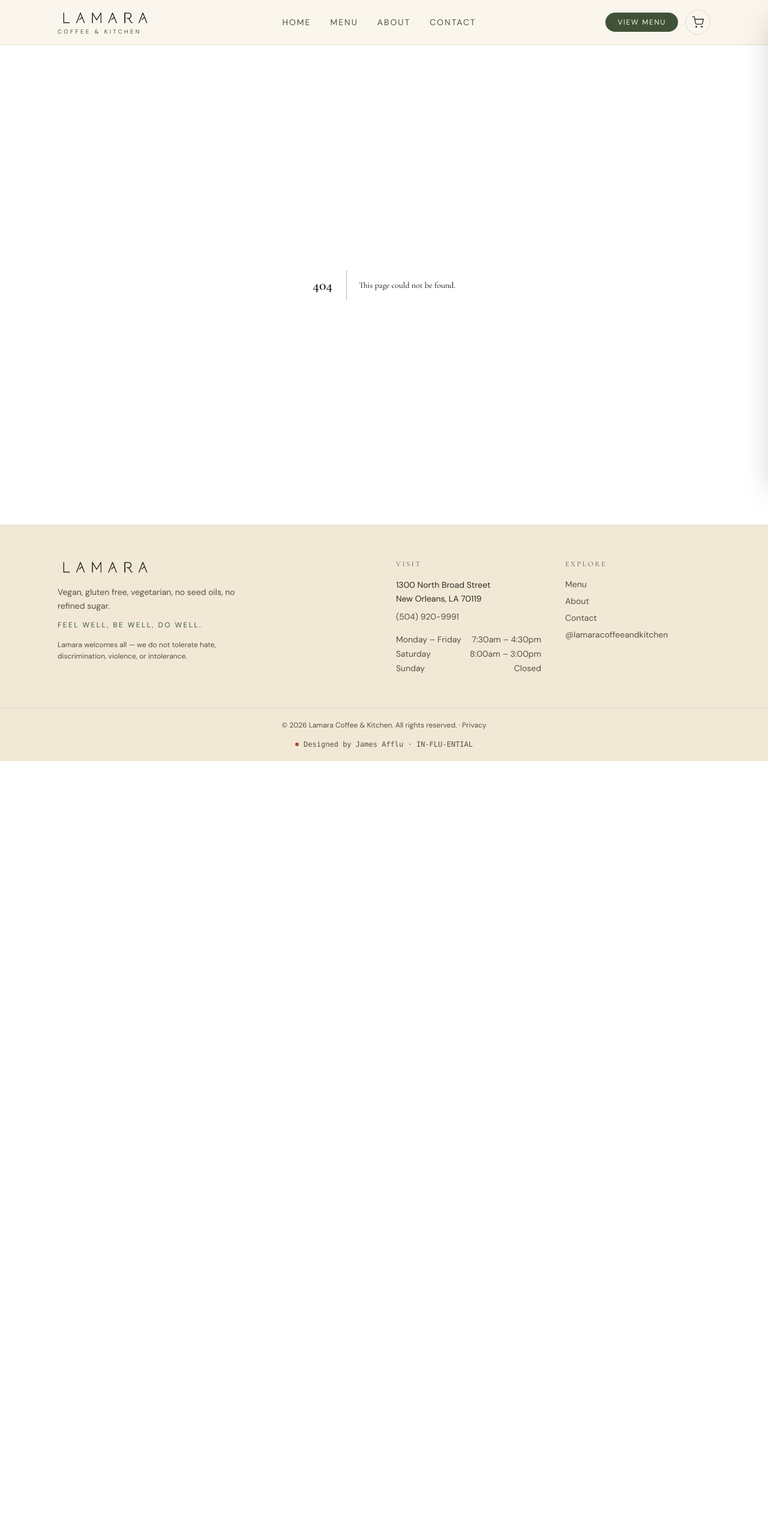
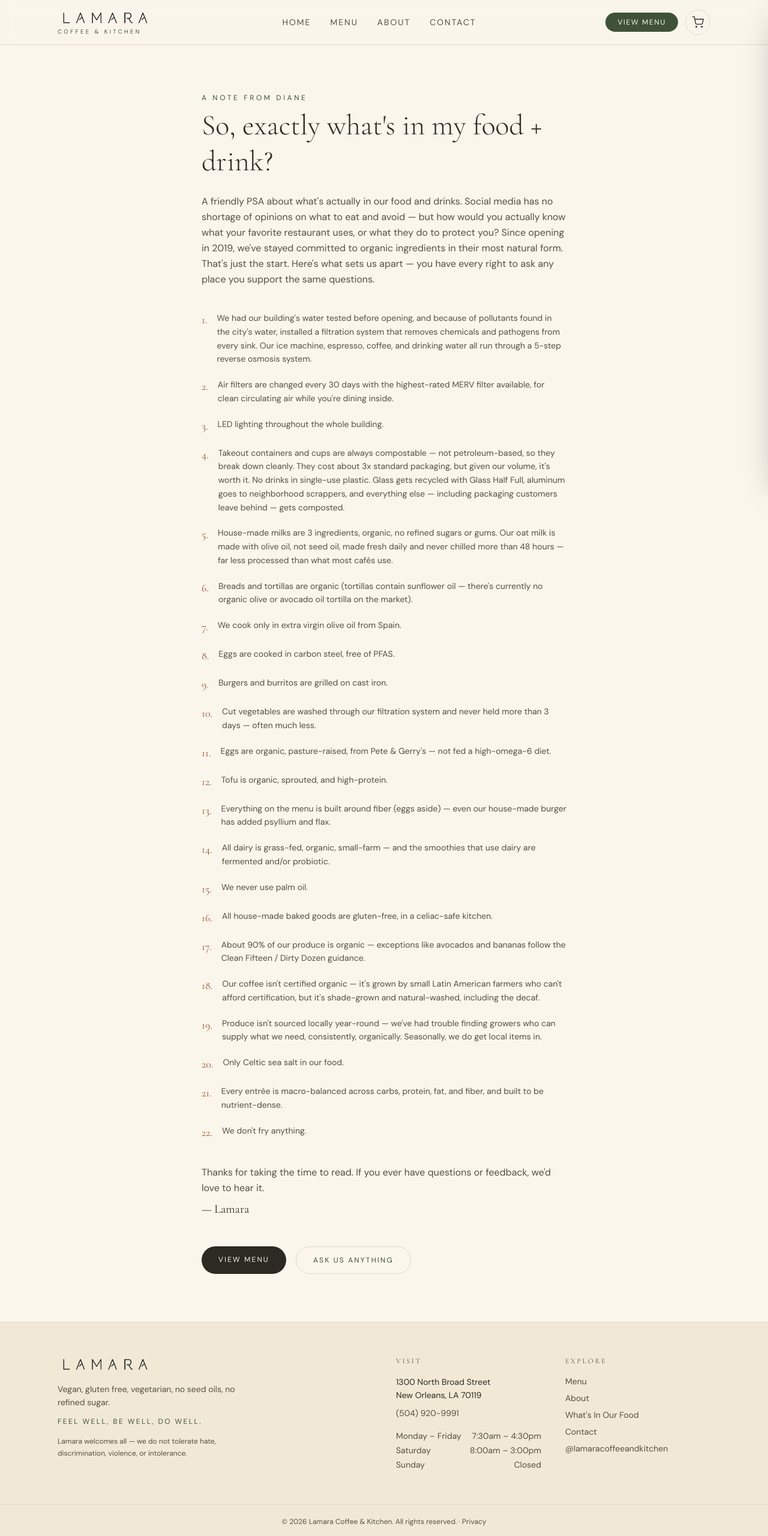
Before and after one commit to flu-wop/lamaracoffee, a Next.js app: page /food-standards in a window 1280 px wide. Before the commit this address had no page. Shown: the top 2561 px of the page at 60% size. Before the commit the page ends 1269 px from the top, so only its background shows below. Built offline with nearby package versions, Linux system fonts and the light colour scheme.

Commit message:
Add What's In Our Food page from Diane's July newsletter

```diff
--- a/src/app/about/page.tsx
+++ b/src/app/about/page.tsx
@@ -96,6 +96,12 @@ export default function AboutPage() {
               </div>
             ))}
           </div>
+          <Link
+            href="/food-standards"
+            className="mt-8 inline-block text-sm uppercase tracking-[0.16em] text-terracotta-deep underline decoration-terracotta/40 underline-offset-4 hover:decoration-terracotta"
+          >
+            Curious exactly what&apos;s in our food + drink? →
+          </Link>
         </div>
       </section>
 
--- /dev/null
+++ b/src/app/food-standards/page.tsx
@@ -0,0 +1,87 @@
+import type { Metadata } from "next";
+import Link from "next/link";
+
+export const metadata: Metadata = {
+  title: "What's In Our Food & Drink | Lamara Coffee & Kitchen",
+  description:
+    "A closer look at what Lamara Coffee & Kitchen actually does — water filtration, packaging, ingredient sourcing, and kitchen practices — straight from the owners.",
+};
+
+const POINTS = [
+  "We had our building's water tested before opening, and because of pollutants found in the city's water, installed a filtration system that removes chemicals and pathogens from every sink. Our ice machine, espresso, coffee, and drinking water all run through a 5-step reverse osmosis system.",
+  "Air filters are changed every 30 days with the highest-rated MERV filter available, for clean circulating air while you're dining inside.",
+  "LED lighting throughout the whole building.",
+  "Takeout containers and cups are always compostable — not petroleum-based, so they break down cleanly. They cost about 3x standard packaging, but given our volume, it's worth it. No drinks in single-use plastic. Glass gets recycled with Glass Half Full, aluminum goes to neighborhood scrappers, and everything else — including packaging customers leave behind — gets composted.",
+  "House-made milks are 3 ingredients, organic, no refined sugars or gums. Our oat milk is made with olive oil, not seed oil, made fresh daily and never chilled more than 48 hours — far less processed than what most cafés use.",
+  "Breads and tortillas are organic (tortillas contain sunflower oil — there's currently no organic olive or avocado oil tortilla on the market).",
+  "We cook only in extra virgin olive oil from Spain.",
+  "Eggs are cooked in carbon steel, free of PFAS.",
+  "Burgers and burritos are grilled on cast iron.",
+  "Cut vegetables are washed through our filtration system and never held more than 3 days — often much less.",
+  "Eggs are organic, pasture-raised, from Pete & Gerry's — not fed a high-omega-6 diet.",
+  "Tofu is organic, sprouted, and high-protein.",
+  "Everything on the menu is built around fiber (eggs aside) — even our house-made burger has added psyllium and flax.",
+  "All dairy is grass-fed, organic, small-farm — and the smoothies that use dairy are fermented and/or probiotic.",
+  "We never use palm oil.",
+  "All house-made baked goods are gluten-free, in a celiac-safe kitchen.",
+  "About 90% of our produce is organic — exceptions like avocados and bananas follow the Clean Fifteen / Dirty Dozen guidance.",
+  "Our coffee isn't certified organic — it's grown by small Latin American farmers who can't afford certification, but it's shade-grown and natural-washed, including the decaf.",
+  "Produce isn't sourced locally year-round — we've had trouble finding growers who can supply what we need, consistently, organically. Seasonally, we do get local items in.",
+  "Only Celtic sea salt in our food.",
+  "Every entrée is macro-balanced across carbs, protein, fat, and fiber, and built to be nutrient-dense.",
+  "We don't fry anything.",
+];
+
+export default function FoodStandardsPage() {
+  return (
+    <div className="mx-auto max-w-2xl px-5 py-20 sm:px-8">
+      <p className="mb-2 text-xs uppercase tracking-[0.3em] text-sage-deep">
+        A Note From Diane
+      </p>
+      <h1 className="font-display text-4xl font-light leading-tight text-ink sm:text-5xl">
+        So, exactly what&apos;s in my food + drink?
+      </h1>
+      <p className="mt-6 text-base leading-relaxed text-ink-soft">
+        A friendly PSA about what&apos;s actually in our food and drinks. Social media
+        has no shortage of opinions on what to eat and avoid — but how would you
+        actually know what your favorite restaurant uses, or what they do to protect
+        you? Since opening in 2019, we&apos;ve stayed committed to organic ingredients
+        in their most natural form. That&apos;s just the start. Here&apos;s what sets us
+        apart — you have every right to ask any place you support the same
+        questions.
+      </p>
+
+      <ol className="mt-10 space-y-5">
+        {POINTS.map((p, i) => (
+          <li key={i} className="flex gap-4 text-sm leading-relaxed text-ink-soft">
+            <span className="font-display shrink-0 text-lg text-terracotta-deep">
+              {i + 1}.
+            </span>
+            <span>{p}</span>
+          </li>
+        ))}
+      </ol>
+
+      <p className="mt-10 text-base leading-relaxed text-ink-soft">
+        Thanks for taking the time to read. If you ever have questions or feedback,
+        we&apos;d love to hear it.
+      </p>
+      <p className="font-display mt-2 text-xl text-ink">— Lamara</p>
+
+      <div className="mt-12 flex flex-wrap gap-4">
+        <Link
+          href="/menu"
+          className="rounded-full bg-ink px-7 py-3.5 text-xs uppercase tracking-[0.18em] text-cream transition-colors hover:bg-terracotta-deep"
+        >
+          View Menu
+        </Link>
+        <Link
+          href="/contact"
+          className="rounded-full border border-sage-deep px-7 py-3.5 text-xs uppercase tracking-[0.18em] text-sage-deep transition-colors hover:bg-sage-deep hover:text-cream"
+        >
+          Ask Us Anything
+        </Link>
+      </div>
+    </div>
+  );
+}
--- a/src/components/layout/Footer.tsx
+++ b/src/components/layout/Footer.tsx
@@ -55,6 +55,7 @@ export default function Footer() {
           <ul className="space-y-2 text-sm text-ink-soft">
             <li><Link href="/menu" className="hover:text-terracotta-deep">Menu</Link></li>
             <li><Link href="/about" className="hover:text-terracotta-deep">About</Link></li>
+            <li><Link href="/food-standards" className="hover:text-terracotta-deep">What&apos;s In Our Food</Link></li>
             <li><Link href="/contact" className="hover:text-terracotta-deep">Contact</Link></li>
             <li>
               <a
```
